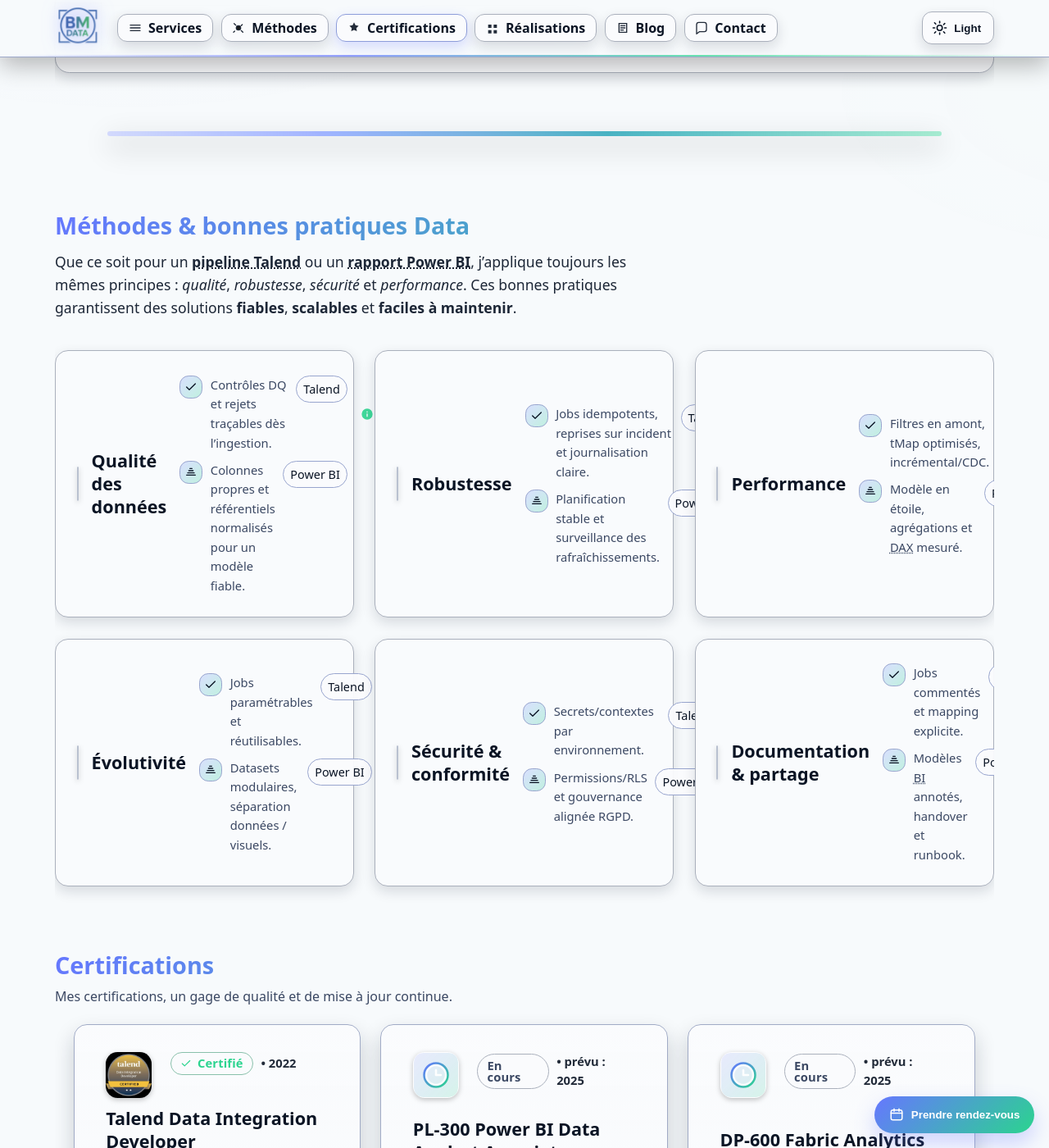
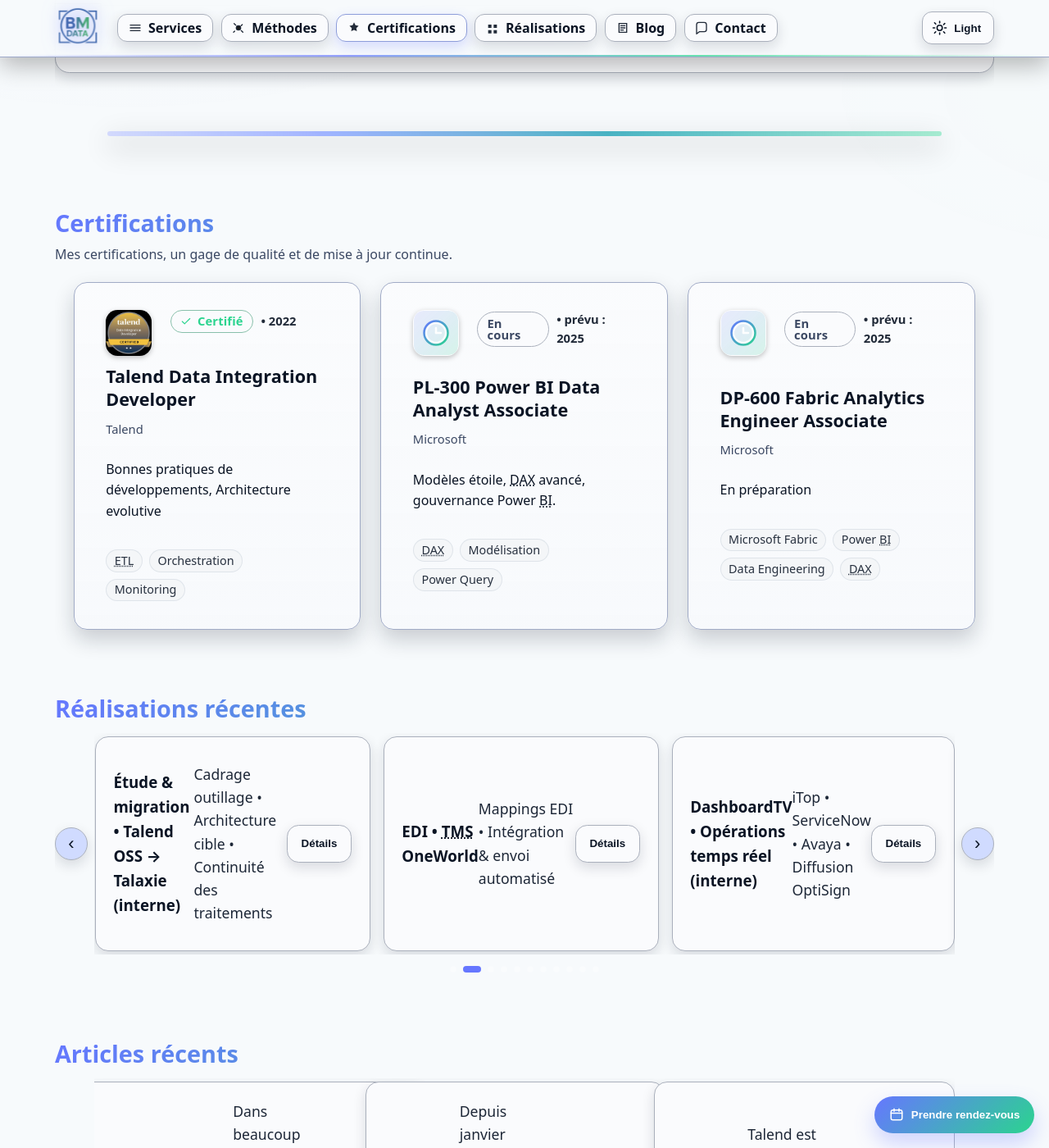
Before and after one commit to mbodetdata/mbodetdata.github.io, a Jekyll site: the page built from index.md, in a window 1280 px wide and 1400 px high, scrolled down 1846 px. Shown: the whole window at 82% size. Built offline with Jekyll 4.4.1, drawn with Linux system fonts in a browser that asks for light colours; some of the changed lines change nothing that is shown.

Commit message:
Méthodes

```diff
--- a/_includes/footer.html
+++ b/_includes/footer.html
@@ -23,7 +23,8 @@
             <svg class="fi" viewBox="0 0 24 24" aria-hidden="true"><path d="M12 2l2.6 5.3 5.8.8-4.2 4.1 1 5.8L12 15.9 6.8 18l1-5.8-4.2-4.1 5.8-.8L12 2z" fill="currentColor"/></svg>
             Certifications
           </a></li>
-          <li><a href="{{ '/#methodes' | relative_url }}" itemprop="url">
+          <li><a href="{{ '/methodes/' | relative_url }}" itemprop="url"
+                 {% if page.url == '/methodes/' %}aria-current="page"{% endif %}>
             <svg class="fi" viewBox="0 0 24 24" aria-hidden="true"><path d="M19 6l-2 2M5 18l-2 2M12 8a4 4 0 1 0 0 8 4 4 0 0 0 0-8zm8 12-3-3M7 7 4 4" stroke="currentColor" stroke-width="2" stroke-linecap="round"/></svg>
             Méthodes
           </a></li>
--- a/_includes/header.html
+++ b/_includes/header.html
@@ -36,9 +36,10 @@
           </a>
         </li>
 
-                <li>
-          <a class="chip" href="{{ '/#methodes' | relative_url }}" itemprop="url"
-             aria-label="Aller à la section Méthodes">
+        <li>
+          <a class="chip" href="{{ '/methodes/' | relative_url }}" itemprop="url"
+             {% if page.url == '/methodes/' %}aria-current="page"{% endif %}
+             aria-label="Aller à la page Méthodes">
             <svg class="ni" viewBox="0 0 24 24" aria-hidden="true"><path d="M19 6l-2 2M5 18l-2 2M12 8a4 4 0 1 0 0 8 4 4 0 0 0 0-8zm8 12-3-3M7 7 4 4" stroke="currentColor" stroke-width="2" stroke-linecap="round"/></svg>
             Méthodes
           </a>
@@ -119,7 +120,9 @@
         <svg class="ni" viewBox="0 0 24 24" aria-hidden="true"><path d="M12 2l2.6 5.3 5.8.8-4.2 4.1 1 5.8L12 15.9 6.8 18l1-5.8-4.2-4.1 5.8-.8L12 2z" fill="currentColor"/></svg>
         Certifications
       </a></li>
-      <li><a href="{{ '/#methodes' | relative_url }}" itemprop="url" aria-label="Aller à la section Méthodes">
+      <li><a href="{{ '/methodes/' | relative_url }}" itemprop="url"
+             {% if page.url == '/methodes/' %}aria-current="page"{% endif %}
+             aria-label="Aller à la page Méthodes">
         <svg class="ni" viewBox="0 0 24 24" aria-hidden="true"><path d="M19 6l-2 2M5 18l-2 2M12 8a4 4 0 1 0 0 8 4 4 0 0 0 0-8zm8 12-3-3M7 7 4 4" stroke="currentColor" stroke-width="2" stroke-linecap="round"/></svg>
         Méthodes
       </a></li>
--- a/index.md
+++ b/index.md
@@ -13,9 +13,6 @@
 
 <!-- SERVICES -->
 {% include services.html %}
-
-<!-- METHODES -->
-{% include methodes.html %}
 
 <!-- CERTS -->
 {% include certs.html %}
--- /dev/null
+++ b/methodes.html
@@ -0,0 +1,19 @@
+---
+layout: default
+title: "Méthodes data Talend & Power BI — Qualité, robustesse, sécurité"
+description: "Découvrez les principes que j’applique sur chaque projet Talend ETL ou Power BI : qualité des données, robustesse, performance et gouvernance."
+permalink: /methodes/
+---
+
+<section class="section page-hero" aria-labelledby="methodes-hero-title">
+  <div class="container">
+    <h1 id="methodes-hero-title">Méthodes & bonnes pratiques Data</h1>
+    <p class="lead">
+      Ma démarche repose sur des standards éprouvés : données fiables, pipelines Talend robustes,
+      modèles Power&nbsp;BI performants et gouvernance sécurisée. Voici la checklist que j’applique
+      systématiquement pour garantir la réussite des projets data.
+    </p>
+  </div>
+</section>
+
+{% include methodes.html %}
```
